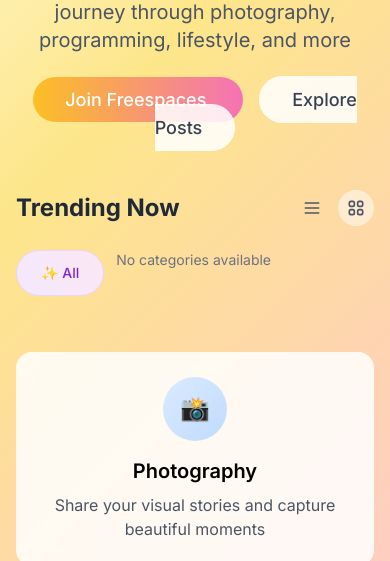
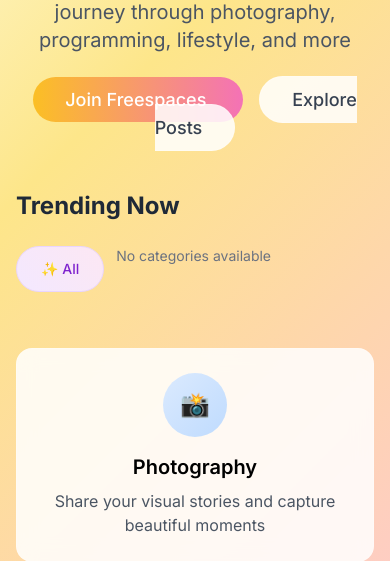
Before and after one commit to saponnness/freespaces, a Django app: page / in a window 390 px wide. Shown: the part 206-767 px from the top of the page. Run offline with Django 5.2, Linux system fonts and the light colour scheme; data that the repository does not hold is empty; some libraries are stand-ins or nearby versions.

Commit message:
Refactor category filter section by simplifying layout; remove unnecessary buttons and adjust structure for better responsiveness.

```diff
--- a/templates/feeds/home.html
+++ b/templates/feeds/home.html
@@ -30,22 +30,8 @@
 
     <!-- Category Filter -->
     <div class="mb-8">
-        <div class="flex items-center justify-between mb-6">
+        <div class="mb-6">
             <h2 class="text-2xl font-bold text-gray-800">Trending Now</h2>
-            <div class="flex items-center space-x-2">
-                <button class="p-2 rounded-full hover:bg-white/50 transition-colors">
-                    <svg class="w-5 h-5 text-gray-600" fill="none" stroke="currentColor" viewBox="0 0 24 24">
-                        <path stroke-linecap="round" stroke-linejoin="round" stroke-width="2"
-                              d="M4 6h16M4 12h16M4 18h16"/>
-                    </svg>
-                </button>
-                <button class="p-2 rounded-full bg-white/50 transition-colors">
-                    <svg class="w-5 h-5 text-gray-600" fill="none" stroke="currentColor" viewBox="0 0 24 24">
-                        <path stroke-linecap="round" stroke-linejoin="round" stroke-width="2"
-                              d="M4 6a2 2 0 012-2h2a2 2 0 012 2v2a2 2 0 01-2 2H6a2 2 0 01-2-2V6zM14 6a2 2 0 012-2h2a2 2 0 012 2v2a2 2 0 01-2 2h-2a2 2 0 01-2-2V6zM4 16a2 2 0 012-2h2a2 2 0 012 2v2a2 2 0 01-2 2H6a2 2 0 01-2-2v-2zM14 16a2 2 0 012-2h2a2 2 0 012 2v2a2 2 0 01-2 2h-2a2 2 0 01-2-2v-2z"/>
-                    </svg>
-                </button>
-            </div>
         </div>
 
         <!-- Category Pills - Now with flex-wrap for multiple rows -->
@@ -158,13 +144,6 @@
                                         </span>
                                     {% endif %}
                                 </div>
-
-                                <button class="absolute top-4 right-4 w-8 h-8 bg-white/90 rounded-full flex items-center justify-center hover:scale-110 transition-transform">
-                                    <svg class="w-4 h-4 text-gray-600" fill="none" stroke="currentColor" viewBox="0 0 24 24">
-                                        <path stroke-linecap="round" stroke-linejoin="round" stroke-width="2"
-                                              d="M5 5a2 2 0 012-2h10a2 2 0 012 2v16l-7-3.5L5 21V5z"/>
-                                    </svg>
-                                </button>
                             </div>
 
                             <div class="p-5">
```
